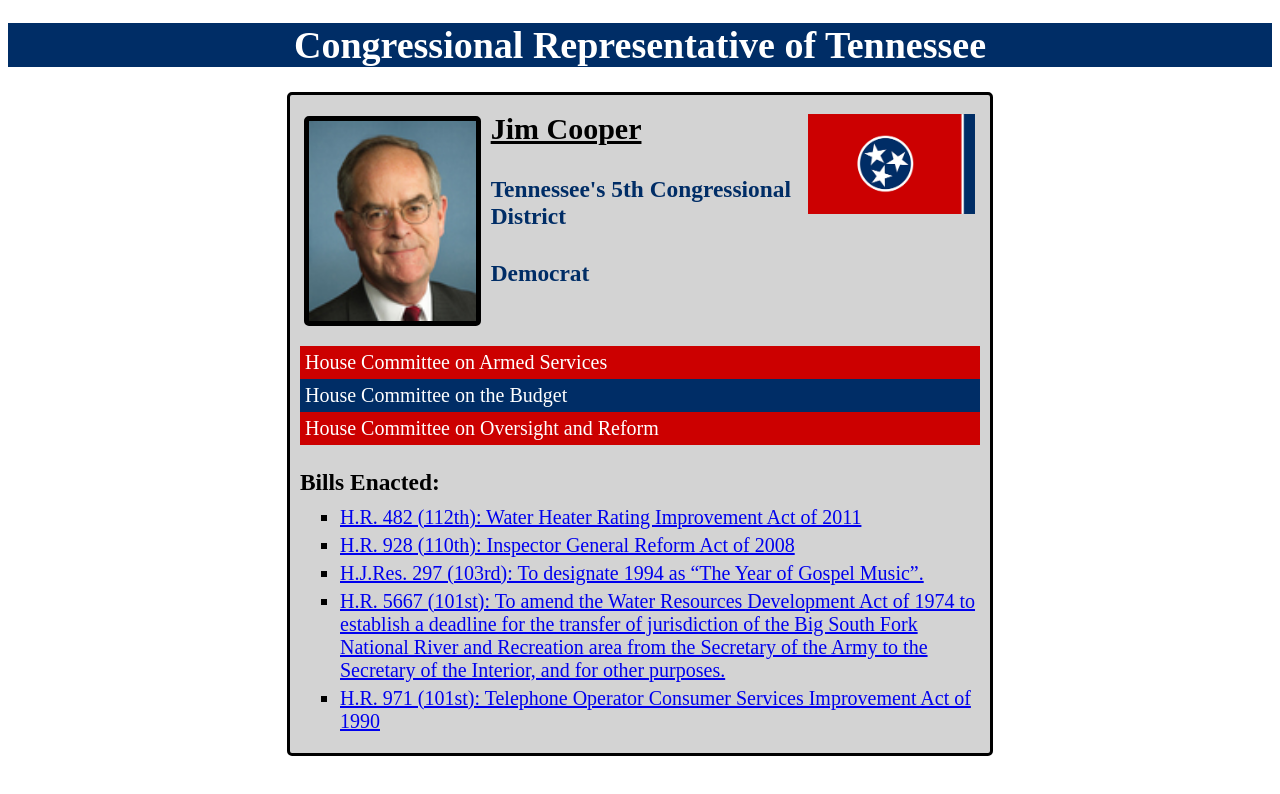
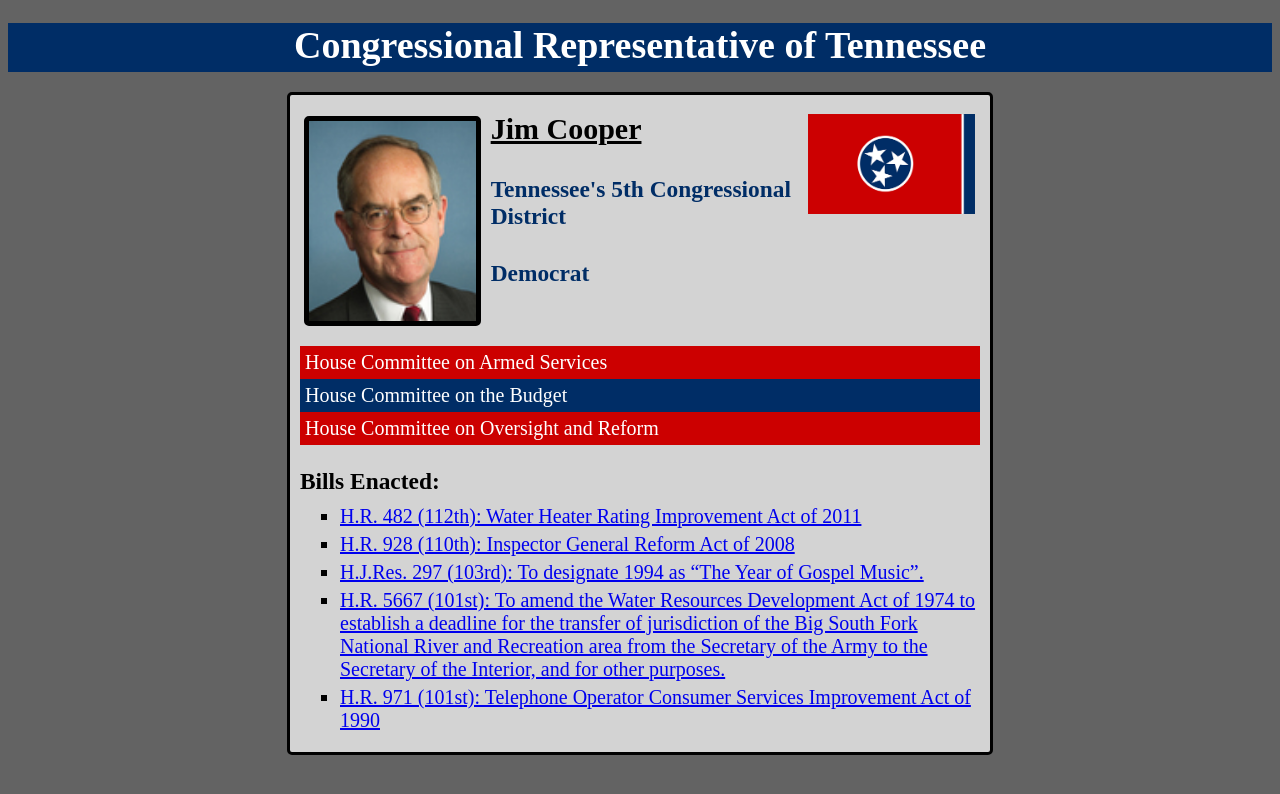
Before and after one commit to DArmstrong87/representative, a plain HTML site: page index.html in a window 1280 px wide. Drawn offline with Linux system fonts and the light colour scheme.

Commit message:
changed bg color, fixed uneven header padding

```diff
--- a/styles/main.css
+++ b/styles/main.css
@@ -2,21 +2,22 @@ header {
     justify-content: center;
     text-align: center;
     font-weight: bold;
-    padding: 5px 0px 0px 0px;
+    padding: 5px 0px 10px 0px;
  }
 
 header h1 {
-    margin-top: 10px;
+    margin: 10px 0px 10px 0px;
     font-size: 38px;
     background-color: rgb(0, 45, 102);
     color: white;
-    width: 100%
+    width: 100%;
+    padding-bottom: 5px;
 }
 
 body {
     justify-content: center;
     font-size: 20px;
-    background-color: rgb(255, 255, 255);
+    background-color:rgb(99, 99, 99);
 }
 
 .rep {
```
